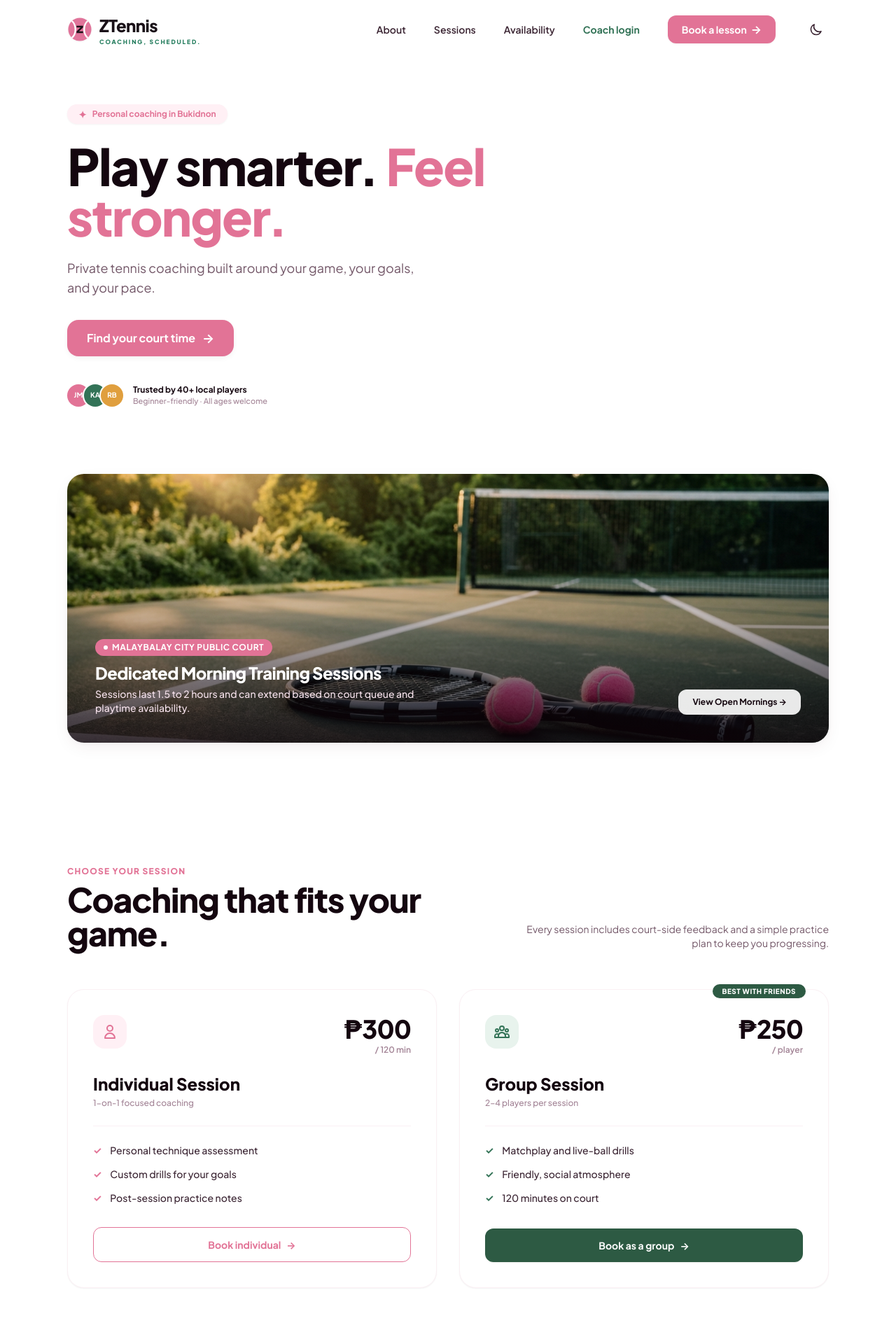
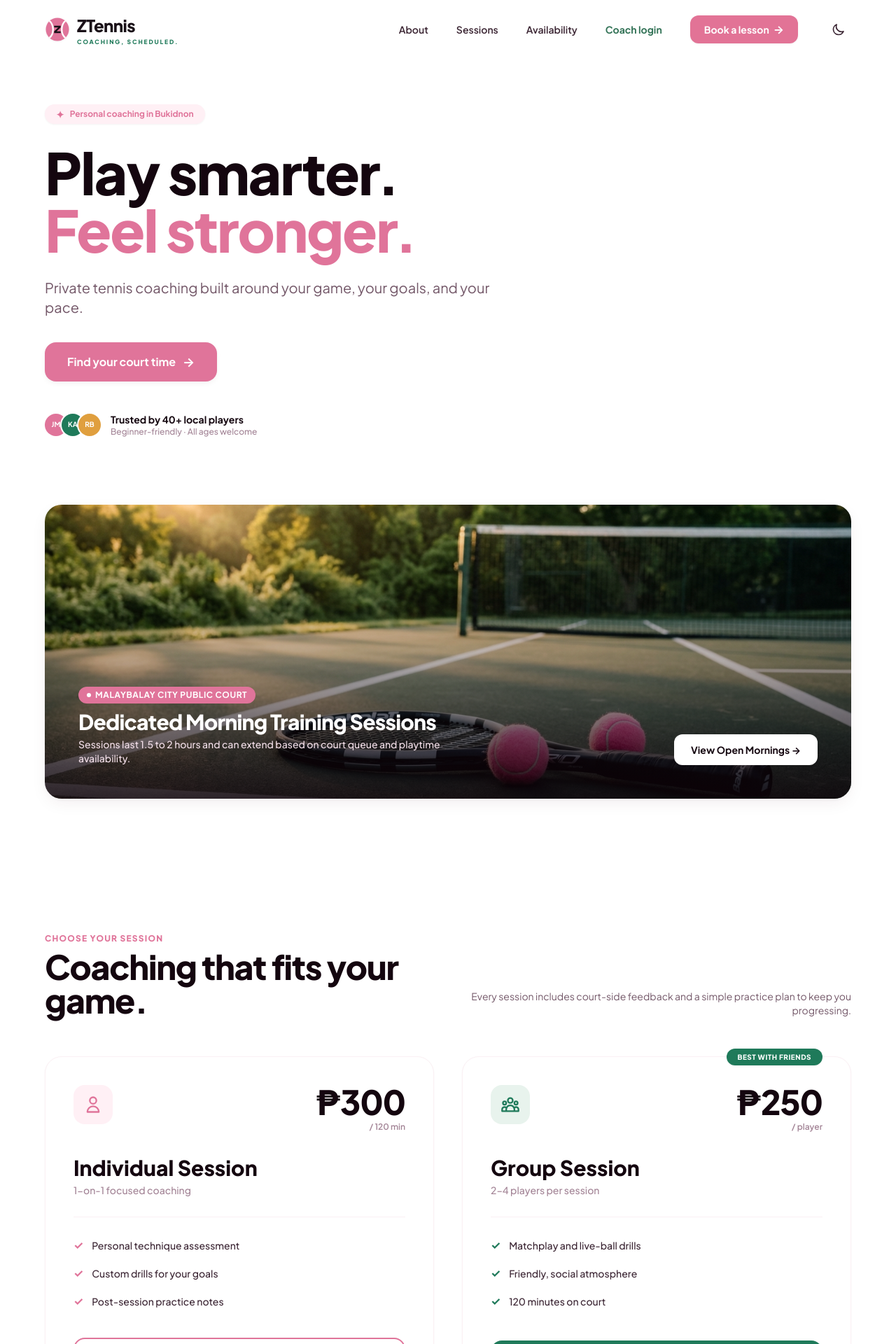
Before and after one commit to Zoidbalba/ZTennis-Scheduling-Website, a React (Vite) app in the folder client/: page / in a window 1280 px wide. Shown: the top 1920 px of the page at 70% size. Built offline with nearby package versions, Linux system fonts and the light colour scheme; no server answers; the HTML template or start-up script is replaced by a standard one.

Commit message:
Expand layout width to 1500px to utilize side space and remove narrow centering

```diff
--- a/client/src/components/DashboardLayout.jsx
+++ b/client/src/components/DashboardLayout.jsx
@@ -219,11 +219,11 @@ export default function DashboardLayout({ children, title, subtitle, headerActio
 
       {/* Main Content Area */}
       <main className="flex-1 p-6 sm:p-10 lg:p-12 overflow-y-auto">
-        <div className="max-w-5xl mx-auto space-y-8">
+        <div className="max-w-[1500px] mx-auto space-y-8">
           {(title || headerAction) && (
             <div className="flex flex-col sm:flex-row sm:items-start sm:justify-between gap-4">
               <div>
-                <span className="text-[11px] font-black tracking-widest text-[#E27396] uppercase mb-1.5 block">
+                <span className="text-[11px] font-black tracking-widest text-[#E0749A] uppercase mb-1.5 block">
                   COACH DASHBOARD
                 </span>
                 {title && (
--- a/client/src/components/Navbar.jsx
+++ b/client/src/components/Navbar.jsx
@@ -42,7 +42,7 @@ export default function Navbar() {
           : 'bg-white dark:bg-slate-950 py-4 sm:py-5'
       }`}
     >
-      <div className="max-w-6xl mx-auto px-4 sm:px-6 lg:px-8">
+      <div className="max-w-[1500px] mx-auto px-4 sm:px-8 lg:px-12 xl:px-16">
         <div className="flex items-center justify-between">
           {/* Official ZTennis Brand Logo matching Brand Guide */}
           <Link to="/" className="flex items-center">
--- a/client/src/components/RatesSection.jsx
+++ b/client/src/components/RatesSection.jsx
@@ -30,64 +30,64 @@ export default function RatesSection({ rates = [], onSelectRate }) {
   };
 
   return (
-    <section id="sessions" className="py-16 sm:py-24 px-4 sm:px-6 lg:px-8 max-w-6xl mx-auto scroll-mt-12">
+    <section id="sessions" className="py-16 sm:py-24 px-4 sm:px-8 lg:px-12 xl:px-16 max-w-[1500px] mx-auto scroll-mt-12">
       {/* Header matching Figma Screenshot 2 */}
       <div className="flex flex-col lg:flex-row lg:items-end lg:justify-between mb-10 sm:mb-14 gap-4">
         <div>
-          <span className="text-xs font-black tracking-widest text-[#E27396] uppercase mb-2 block">
+          <span className="text-xs font-black tracking-widest text-[#E0749A] uppercase mb-2 block">
             CHOOSE YOUR SESSION
           </span>
           <h2 className="text-3xl sm:text-4xl lg:text-5xl font-black text-slate-900 dark:text-white tracking-tight">
             Coaching that fits your game.
           </h2>
         </div>
-        <p className="text-slate-500 dark:text-slate-400 text-xs sm:text-sm max-w-md lg:text-right leading-relaxed">
+        <p className="text-slate-500 dark:text-slate-400 text-xs sm:text-sm max-w-xl lg:text-right leading-relaxed">
           Every session includes court-side feedback and a simple practice plan to keep you progressing.
         </p>
       </div>
 
       {/* 2-Column Rates Cards Grid matching Figma Screenshot 2 */}
-      <div className="grid gap-8 md:grid-cols-2">
+      <div className="grid gap-8 lg:gap-10 md:grid-cols-2">
         {/* Card 1: Individual Session */}
-        <div className="bg-white dark:bg-slate-900 rounded-3xl p-7 sm:p-9 shadow-sm border border-slate-100 dark:border-slate-800/80 flex flex-col justify-between hover:shadow-md transition-shadow">
+        <div className="bg-white dark:bg-slate-900 rounded-3xl p-8 sm:p-10 shadow-sm border border-slate-100 dark:border-slate-800/80 flex flex-col justify-between hover:shadow-md transition-shadow">
           <div>
             {/* Top row: Icon on left, Price on right */}
             <div className="flex items-start justify-between">
-              <div className="w-12 h-12 rounded-2xl bg-[#FFF0F5] dark:bg-[#20101a] text-[#E27396] flex items-center justify-center">
-                <svg className="w-6 h-6" fill="none" viewBox="0 0 24 24" stroke="currentColor">
+              <div className="w-14 h-14 rounded-2xl bg-[#FFF0F5] dark:bg-[#20101a] text-[#E0749A] flex items-center justify-center">
+                <svg className="w-7 h-7" fill="none" viewBox="0 0 24 24" stroke="currentColor">
                   <path strokeLinecap="round" strokeLinejoin="round" strokeWidth={2} d="M16 7a4 4 0 11-8 0 4 4 0 018 0zM12 14a7 7 0 00-7 7h14a7 7 0 00-7-7z" />
                 </svg>
               </div>
               <div className="text-right">
-                <span className="text-3xl sm:text-4xl font-black text-slate-900 dark:text-white tracking-tight block">
+                <span className="text-4xl sm:text-5xl font-black text-slate-900 dark:text-white tracking-tight block">
                   ₱{individualRate.price}
                 </span>
-                <span className="text-slate-400 text-xs font-semibold block mt-0.5">
+                <span className="text-slate-400 text-xs font-semibold block mt-1">
                   / {individualRate.duration_minutes || 120} min
                 </span>
               </div>
             </div>
 
-            <h3 className="text-xl sm:text-2xl font-black text-slate-900 dark:text-white mt-6">
+            <h3 className="text-2xl sm:text-3xl font-black text-slate-900 dark:text-white mt-8">
               {individualRate.session_type}
             </h3>
-            <p className="text-slate-400 text-xs font-medium mt-1">
+            <p className="text-slate-400 text-xs sm:text-sm font-medium mt-1">
               {individualRate.description || '1-on-1 focused coaching'}
             </p>
 
-            <div className="my-6 border-t border-slate-100 dark:border-slate-800" />
+            <div className="my-7 border-t border-slate-100 dark:border-slate-800" />
 
-            <ul className="space-y-3.5 mb-8">
-              <li className="flex items-center gap-3 text-xs sm:text-sm font-medium text-slate-700 dark:text-slate-300">
-                <span className="text-[#E27396] font-bold text-sm">✓</span>
+            <ul className="space-y-4 mb-10">
+              <li className="flex items-center gap-3 text-sm font-medium text-slate-700 dark:text-slate-300">
+                <span className="text-[#E0749A] font-bold text-base">✓</span>
                 <span>Personal technique assessment</span>
               </li>
-              <li className="flex items-center gap-3 text-xs sm:text-sm font-medium text-slate-700 dark:text-slate-300">
-                <span className="text-[#E27396] font-bold text-sm">✓</span>
+              <li className="flex items-center gap-3 text-sm font-medium text-slate-700 dark:text-slate-300">
+                <span className="text-[#E0749A] font-bold text-base">✓</span>
                 <span>Custom drills for your goals</span>
               </li>
-              <li className="flex items-center gap-3 text-xs sm:text-sm font-medium text-slate-700 dark:text-slate-300">
-                <span className="text-[#E27396] font-bold text-sm">✓</span>
+              <li className="flex items-center gap-3 text-sm font-medium text-slate-700 dark:text-slate-300">
+                <span className="text-[#E0749A] font-bold text-base">✓</span>
                 <span>Post-session practice notes</span>
               </li>
             </ul>
@@ -95,7 +95,7 @@ export default function RatesSection({ rates = [], onSelectRate }) {
 
           <button
             onClick={() => handleBookRate('Individual Session')}
-            className="w-full bg-white dark:bg-slate-900 border border-[#E27396] text-[#E27396] hover:bg-[#FFF0F5] dark:hover:bg-[#20101a] font-bold text-xs sm:text-sm py-3.5 rounded-xl transition-colors flex items-center justify-center gap-2 cursor-pointer"
+            className="w-full bg-white dark:bg-slate-900 border-2 border-[#E0749A] text-[#E0749A] hover:bg-[#FFF0F5] dark:hover:bg-[#20101a] font-bold text-sm py-4 rounded-2xl transition-colors flex items-center justify-center gap-2 cursor-pointer shadow-soft-xs"
           >
             <span>Book individual</span>
             <span>→</span>
@@ -103,50 +103,50 @@ export default function RatesSection({ rates = [], onSelectRate }) {
         </div>
 
         {/* Card 2: Group Session */}
-        <div className="relative bg-white dark:bg-slate-900 rounded-3xl p-7 sm:p-9 shadow-sm border border-slate-100 dark:border-slate-800/80 flex flex-col justify-between hover:shadow-md transition-shadow">
-          <div className="absolute -top-3 right-6 sm:right-8">
-            <span className="bg-[#2D5A43] text-white text-[10px] font-black uppercase tracking-wider px-3.5 py-1 rounded-full shadow-soft-xs">
+        <div className="relative bg-white dark:bg-slate-900 rounded-3xl p-8 sm:p-10 shadow-sm border border-slate-100 dark:border-slate-800/80 flex flex-col justify-between hover:shadow-md transition-shadow">
+          <div className="absolute -top-3.5 right-8 sm:right-10">
+            <span className="bg-[#1F7A5A] text-white text-[10px] font-black uppercase tracking-wider px-4 py-1.5 rounded-full shadow-soft-xs">
               BEST WITH FRIENDS
             </span>
           </div>
 
           <div>
             <div className="flex items-start justify-between">
-              <div className="w-12 h-12 rounded-2xl bg-[#E8F3ED] dark:bg-[#11291f] text-[#337357] dark:text-emerald-400 flex items-center justify-center">
-                <svg className="w-6 h-6" fill="none" viewBox="0 0 24 24" stroke="currentColor">
+              <div className="w-14 h-14 rounded-2xl bg-[#E8F3ED] dark:bg-[#11291f] text-[#1F7A5A] flex items-center justify-center">
+                <svg className="w-7 h-7" fill="none" viewBox="0 0 24 24" stroke="currentColor">
                   <path strokeLinecap="round" strokeLinejoin="round" strokeWidth={2} d="M17 20h5v-2a3 3 0 00-5.356-1.857M17 20H7m10 0v-2c0-.656-.126-1.283-.356-1.857M7 20H2v-2a3 3 0 015.356-1.857M7 20v-2c0-.656.126-1.283.356-1.857m0 0a5.002 5.002 0 019.288 0M15 7a3 3 0 11-6 0 3 3 0 016 0zm6 3a2 2 0 11-4 0 2 2 0 014 0zM7 10a2 2 0 11-4 0 2 2 0 014 0z" />
                 </svg>
               </div>
               <div className="text-right">
-                <span className="text-3xl sm:text-4xl font-black text-slate-900 dark:text-white tracking-tight block">
+                <span className="text-4xl sm:text-5xl font-black text-slate-900 dark:text-white tracking-tight block">
                   ₱{groupRate.price}
                 </span>
-                <span className="text-slate-400 text-xs font-semibold block mt-0.5">
+                <span className="text-slate-400 text-xs font-semibold block mt-1">
                   / player
                 </span>
               </div>
             </div>
 
-            <h3 className="text-xl sm:text-2xl font-black text-slate-900 dark:text-white mt-6">
+            <h3 className="text-2xl sm:text-3xl font-black text-slate-900 dark:text-white mt-8">
               {groupRate.session_type}
             </h3>
-            <p className="text-slate-400 text-xs font-medium mt-1">
+            <p className="text-slate-400 text-xs sm:text-sm font-medium mt-1">
               {groupRate.description || '2–4 players per session'}
             </p>
 
-            <div className="my-6 border-t border-slate-100 dark:border-slate-800" />
+            <div className="my-7 border-t border-slate-100 dark:border-slate-800" />
 
-            <ul className="space-y-3.5 mb-8">
-              <li className="flex items-center gap-3 text-xs sm:text-sm font-medium text-slate-700 dark:text-slate-300">
-                <span className="text-[#337357] dark:text-emerald-400 font-bold text-sm">✓</span>
+            <ul className="space-y-4 mb-10">
+              <li className="flex items-center gap-3 text-sm font-medium text-slate-700 dark:text-slate-300">
+                <span className="text-[#1F7A5A] font-bold text-base">✓</span>
                 <span>Matchplay and live-ball drills</span>
               </li>
-              <li className="flex items-center gap-3 text-xs sm:text-sm font-medium text-slate-700 dark:text-slate-300">
-                <span className="text-[#337357] dark:text-emerald-400 font-bold text-sm">✓</span>
+              <li className="flex items-center gap-3 text-sm font-medium text-slate-700 dark:text-slate-300">
+                <span className="text-[#1F7A5A] font-bold text-base">✓</span>
                 <span>Friendly, social atmosphere</span>
               </li>
-              <li className="flex items-center gap-3 text-xs sm:text-sm font-medium text-slate-700 dark:text-slate-300">
-                <span className="text-[#337357] dark:text-emerald-400 font-bold text-sm">✓</span>
+              <li className="flex items-center gap-3 text-sm font-medium text-slate-700 dark:text-slate-300">
+                <span className="text-[#1F7A5A] font-bold text-base">✓</span>
                 <span>120 minutes on court</span>
               </li>
             </ul>
@@ -154,7 +154,7 @@ export default function RatesSection({ rates = [], onSelectRate }) {
 
           <button
             onClick={() => handleBookRate('Group Session')}
-            className="w-full bg-[#2D5A43] hover:bg-[#224533] text-white font-bold text-xs sm:text-sm py-3.5 rounded-xl transition-colors flex items-center justify-center gap-2 shadow-soft-xs cursor-pointer"
+            className="w-full bg-[#1F7A5A] hover:bg-[#165a42] text-white font-bold text-sm py-4 rounded-2xl transition-colors flex items-center justify-center gap-2 shadow-soft-xs cursor-pointer"
           >
             <span>Book as a group</span>
             <span>→</span>
--- a/client/src/pages/Home.jsx
+++ b/client/src/pages/Home.jsx
@@ -78,26 +78,26 @@ export default function Home() {
 
         {/* HERO SECTION matching Figma Screenshot 1 */}
         <section id="coach" className="relative pt-6 pb-12 sm:pt-12 sm:pb-20 lg:pt-16 lg:pb-24 overflow-hidden">
-          <div className="max-w-6xl mx-auto px-4 sm:px-6 lg:px-8">
-            <div className="grid lg:grid-cols-12 gap-10 lg:gap-14 items-center">
+          <div className="max-w-[1500px] mx-auto px-4 sm:px-8 lg:px-12 xl:px-16">
+            <div className="grid lg:grid-cols-12 gap-10 lg:gap-16 xl:gap-20 items-center">
               {/* Left Column: Headline & CTA */}
-              <div className="lg:col-span-7 space-y-6">
+              <div className="lg:col-span-7 xl:col-span-7 space-y-7">
                 {/* Sparkle pill badge */}
-                <div className="inline-flex items-center gap-2 bg-[#FFF0F5] dark:bg-[#20101a] text-[#E27396] px-4 py-1.5 rounded-full text-xs font-bold shadow-soft-xs">
+                <div className="inline-flex items-center gap-2 bg-[#FFF0F5] dark:bg-[#20101a] text-[#E0749A] px-4 py-1.5 rounded-full text-xs font-bold shadow-soft-xs">
                   <span className="text-sm leading-none">✦</span>
                   <span>Personal coaching in Bukidnon</span>
                 </div>
 
                 {/* Big Two-Tone Headline */}
-                <h1 className="text-4xl sm:text-6xl lg:text-7xl font-black text-slate-900 dark:text-white tracking-tight leading-[1.06]">
+                <h1 className="text-4xl sm:text-6xl lg:text-7xl xl:text-[82px] font-black text-slate-900 dark:text-white tracking-tight leading-[1.04]">
                   Play smarter.{' '}
-                  <span className="text-[#E27396] block sm:inline">
+                  <span className="text-[#E0749A] block sm:inline">
                     Feel stronger.
                   </span>
                 </h1>
 
                 {/* Subtitle */}
-                <p className="text-base sm:text-lg text-slate-500 dark:text-slate-400 max-w-lg leading-relaxed font-normal">
+                <p className="text-base sm:text-lg lg:text-xl text-slate-500 dark:text-slate-400 max-w-2xl leading-relaxed font-normal">
                   Private tennis coaching built around your game, your goals, and your pace.
                 </p>
 
@@ -105,7 +105,7 @@ export default function Home() {
                 <div className="pt-2">
                   <button
                     onClick={scrollToAvailability}
-                    className="bg-[#E27396] hover:bg-[#cf5479] text-white text-sm sm:text-base font-bold px-7 py-3.5 rounded-2xl shadow-soft-sm hover:shadow-soft-md transition-all flex items-center gap-2.5 cursor-pointer"
+                    className="bg-[#E0749A] hover:bg-[#cf5479] text-white text-sm sm:text-base font-bold px-8 py-4 rounded-2xl shadow-soft-sm hover:shadow-soft-md transition-all flex items-center gap-2.5 cursor-pointer"
                   >
                     <span>Find your court time</span>
                     <span className="text-lg leading-none">→</span>
@@ -115,10 +115,10 @@ export default function Home() {
                 {/* Social Proof */}
                 <div className="flex items-center gap-3.5 pt-4">
                   <div className="flex -space-x-2">
-                    <span className="w-8 h-8 rounded-full bg-[#E27396] text-white font-bold text-[10px] flex items-center justify-center ring-2 ring-white dark:ring-slate-950">
+                    <span className="w-8 h-8 rounded-full bg-[#E0749A] text-white font-bold text-[10px] flex items-center justify-center ring-2 ring-white dark:ring-slate-950">
                       JM
                     </span>
-                    <span className="w-8 h-8 rounded-full bg-[#337357] text-white font-bold text-[10px] flex items-center justify-center ring-2 ring-white dark:ring-slate-950">
+                    <span className="w-8 h-8 rounded-full bg-[#1F7A5A] text-white font-bold text-[10px] flex items-center justify-center ring-2 ring-white dark:ring-slate-950">
                       KA
                     </span>
                     <span className="w-8 h-8 rounded-full bg-[#E09F3E] text-white font-bold text-[10px] flex items-center justify-center ring-2 ring-white dark:ring-slate-950">
@@ -126,10 +126,10 @@ export default function Home() {
                     </span>
                   </div>
                   <div>
-                    <p className="text-xs font-bold text-slate-900 dark:text-white">
+                    <p className="text-xs sm:text-sm font-bold text-slate-900 dark:text-white">
                       Trusted by 40+ local players
                     </p>
-                    <p className="text-[11px] text-slate-400 dark:text-slate-500 font-medium">
+                    <p className="text-[11px] sm:text-xs text-slate-400 dark:text-slate-500 font-medium">
                       Beginner-friendly · All ages welcome
                     </p>
                   </div>
@@ -137,40 +137,40 @@ export default function Home() {
               </div>
 
               {/* Right Column: Coach Profile Card matching Figma Screenshot 1 */}
-              <div className="lg:col-span-5">
+              <div className="lg:col-span-5 xl:col-span-5">
                 <ProfileSection profile={profile} />
               </div>
             </div>
           </div>
         </section>
 
-        {/* HIGH-RES EDITORIAL TENNIS COURT IMAGE BANNER matching the green & pink aesthetic */}
-        <section className="max-w-6xl mx-auto px-4 sm:px-6 lg:px-8 mb-16 sm:mb-20">
+        {/* HIGH-RES EDITORIAL TENNIS COURT IMAGE BANNER */}
+        <section className="max-w-[1500px] mx-auto px-4 sm:px-8 lg:px-12 xl:px-16 mb-16 sm:mb-24">
           <div className="relative rounded-3xl overflow-hidden shadow-soft-md group">
             <img
               src="/tennis-court.jpg"
               alt="Outdoor tennis court in Malaybalay City"
-              className="w-full h-56 sm:h-72 lg:h-96 object-cover transform group-hover:scale-[1.02] transition-transform duration-700 ease-out"
+              className="w-full h-64 sm:h-80 lg:h-[420px] object-cover transform group-hover:scale-[1.02] transition-transform duration-700 ease-out"
             />
             {/* Subtle Gradient Overlay */}
-            <div className="absolute inset-0 bg-gradient-to-t from-slate-950/80 via-slate-950/20 to-transparent flex items-end p-6 sm:p-10">
+            <div className="absolute inset-0 bg-gradient-to-t from-slate-950/85 via-slate-950/25 to-transparent flex items-end p-6 sm:p-12">
               <div className="flex flex-col sm:flex-row sm:items-end justify-between w-full gap-4 text-white">
                 <div>
-                  <span className="inline-flex items-center gap-1.5 bg-[#E27396] text-white px-3 py-1 rounded-full text-[10px] sm:text-xs font-bold uppercase tracking-wider mb-2">
+                  <span className="inline-flex items-center gap-1.5 bg-[#E0749A] text-white px-3 py-1 rounded-full text-[10px] sm:text-xs font-bold uppercase tracking-wider mb-2">
                     <span className="w-1.5 h-1.5 rounded-full bg-white"></span>
                     Malaybalay City Public Court
                   </span>
-                  <h3 className="text-lg sm:text-2xl font-black tracking-tight">
+                  <h3 className="text-xl sm:text-3xl font-black tracking-tight">
                     Dedicated Morning Training Sessions
                   </h3>
-                  <p className="text-xs sm:text-sm text-slate-200 max-w-lg mt-1 font-medium">
+                  <p className="text-xs sm:text-sm text-slate-200 max-w-xl mt-1 font-medium leading-relaxed">
                     Sessions last 1.5 to 2 hours and can extend based on court queue and playtime availability.
                   </p>
                 </div>
 
                 <button
                   onClick={scrollToAvailability}
-                  className="bg-white/90 hover:bg-white text-slate-900 px-5 py-2.5 rounded-xl text-xs font-bold transition-all shadow-sm self-start sm:self-auto cursor-pointer"
+                  className="bg-white hover:bg-slate-100 text-slate-900 px-6 py-3 rounded-xl text-xs sm:text-sm font-bold transition-all shadow-sm self-start sm:self-auto cursor-pointer"
                 >
                   View Open Mornings →
                 </button>
@@ -213,8 +213,8 @@ export default function Home() {
       )}
 
       {/* Minimal Clean Footer */}
-      <footer className="border-t border-slate-100 dark:border-slate-800/80 py-8 px-4 text-center text-xs text-slate-400">
-        <div className="max-w-6xl mx-auto flex flex-col sm:flex-row items-center justify-between gap-4">
+      <footer className="border-t border-slate-100 dark:border-slate-800/80 py-8 px-4 sm:px-8 text-center text-xs text-slate-400">
+        <div className="max-w-[1500px] mx-auto flex flex-col sm:flex-row items-center justify-between gap-4">
           <ZTennisLogo className="w-7 h-7" textClassName="text-base font-black" showTagline={true} />
           <p>© {new Date().getFullYear()} ZTennis • Coach Zoid • Malaybalay City, Bukidnon</p>
           <button
```
Also changed, not shown: client/src/components/CalendarSection.jsx (+13 -13 lines).
